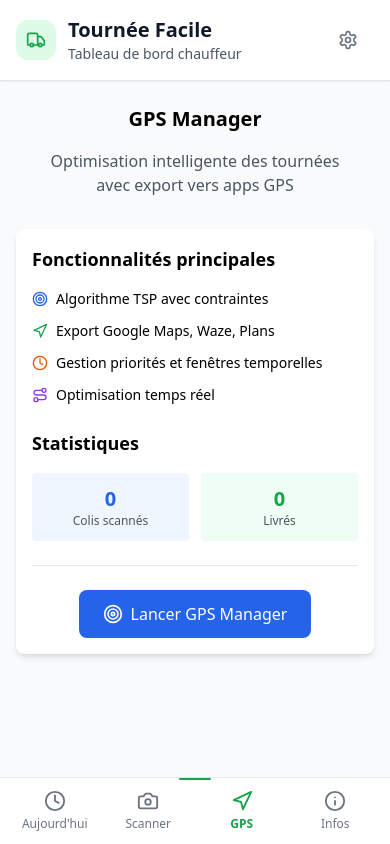
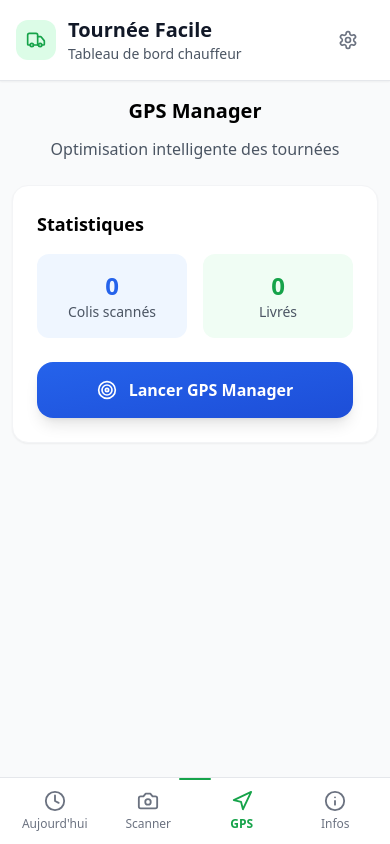
Before and after one commit to Agirumi74/dawra, a React (Vite) app: page / in a window 390 px wide. Both pictures are taken after a click on the button "GPS". Built offline with nearby package versions, Linux system fonts and the light colour scheme.

Commit message:
Fix mobile responsiveness and remove UI clutter - clean, focused interface
Co-authored-by: Agirumi74 <217822417+Agirumi74@users.noreply.github.com>

```diff
--- a/src/components/driver/DriverDashboard.tsx
+++ b/src/components/driver/DriverDashboard.tsx
@@ -107,7 +107,7 @@ export const DriverDashboard: React.FC<DriverDashboardProps> = () => {
   };
 
   return (
-    <div className="min-h-screen bg-gray-50 pb-20">
+    <div className="min-h-screen bg-gray-50 overflow-x-hidden">
       {/* Modals */}
       {state.showBarcodeScanner && (
         <BarcodeScanner
@@ -205,7 +205,7 @@ export const DriverDashboard: React.FC<DriverDashboardProps> = () => {
         </div>
       </header>
 
-      <main className="max-w-4xl mx-auto px-4 sm:px-6 lg:px-8 py-6">
+      <main className="max-w-4xl mx-auto px-3 sm:px-6 lg:px-8 py-4 pb-24">
         {/* Content */}
         {renderContent()}
       </main>
--- a/src/components/driver/views/GPSView.tsx
+++ b/src/components/driver/views/GPSView.tsx
@@ -1,5 +1,5 @@
 import React from 'react';
-import { Target, Navigation, Clock, Route } from 'lucide-react';
+import { Target } from 'lucide-react';
 
 interface Package {
   id: string;
@@ -24,56 +24,31 @@ export const GPSView: React.FC<GPSViewProps> = ({
   return (
     <div className="space-y-6">
       <div className="text-center">
-        <h2 className="text-xl md:text-2xl font-bold mb-4">GPS Manager</h2>
-        <p className="text-gray-600 mb-8 px-4">
-          Optimisation intelligente des tournées avec export vers apps GPS
+        <h2 className="text-xl font-bold mb-3">GPS Manager</h2>
+        <p className="text-gray-600 mb-6 px-4">
+          Optimisation intelligente des tournées
         </p>
       </div>
 
-      <div className="bg-white rounded-lg shadow-md p-4 md:p-6">
-        <div className="grid grid-cols-1 md:grid-cols-2 gap-6">
-          <div className="space-y-4">
-            <h3 className="font-semibold text-lg">Fonctionnalités principales</h3>
-            <div className="space-y-3 text-sm">
-              <div className="flex items-center space-x-2">
-                <Target size={16} className="text-blue-600" />
-                <span>Algorithme TSP avec contraintes</span>
+      <div className="bg-white rounded-2xl shadow-sm border border-gray-100 p-6">
+        <div className="space-y-6">
+          <div>
+            <h3 className="font-semibold text-lg mb-4">Statistiques</h3>
+            <div className="grid grid-cols-2 gap-4">
+              <div className="text-center p-4 bg-blue-50 rounded-xl">
+                <div className="text-2xl font-bold text-blue-600">{packages.length}</div>
+                <div className="text-sm text-gray-600">Colis scannés</div>
               </div>
-              <div className="flex items-center space-x-2">
-                <Navigation size={16} className="text-green-600" />
-                <span>Export Google Maps, Waze, Plans</span>
-              </div>
-              <div className="flex items-center space-x-2">
-                <Clock size={16} className="text-orange-600" />
-                <span>Gestion priorités et fenêtres temporelles</span>
-              </div>
-              <div className="flex items-center space-x-2">
-                <Route size={16} className="text-purple-600" />
-                <span>Optimisation temps réel</span>
+              <div className="text-center p-4 bg-green-50 rounded-xl">
+                <div className="text-2xl font-bold text-green-600">{deliveredCount}</div>
+                <div className="text-sm text-gray-600">Livrés</div>
               </div>
             </div>
           </div>
 
-          <div className="space-y-4">
-            <h3 className="font-semibold text-lg">Statistiques</h3>
-            <div className="grid grid-cols-2 gap-3 text-center">
-              <div className="p-3 bg-blue-50 rounded">
-                <div className="text-xl font-bold text-blue-600">{packages.length}</div>
-                <div className="text-xs text-gray-600">Colis scannés</div>
-              </div>
-              <div className="p-3 bg-green-50 rounded">
-                <div className="text-xl font-bold text-green-600">{deliveredCount}</div>
-                <div className="text-xs text-gray-600">Livrés</div>
-              </div>
-            </div>
-          </div>
-        </div>
-
-        <div className="border-t pt-6 mt-6">
-          <div className="flex justify-center">
           <button
             onClick={onLaunchGPSManager}
-              className="bg-blue-600 text-white py-3 px-6 rounded-lg hover:bg-blue-700 transition-colors flex items-center space-x-2"
+            className="w-full bg-gradient-to-br from-blue-600 to-blue-700 text-white py-4 px-6 rounded-2xl hover:from-blue-700 hover:to-blue-800 active:scale-98 transition-all duration-200 flex items-center justify-center space-x-3 shadow-lg font-semibold"
           >
             <Target size={20} />
             <span>Lancer GPS Manager</span>
@@ -81,6 +56,5 @@ export const GPSView: React.FC<GPSViewProps> = ({
         </div>
       </div>
     </div>
-    </div>
   );
 };
--- a/src/components/driver/views/TodayView.tsx
+++ b/src/components/driver/views/TodayView.tsx
@@ -1,8 +1,6 @@
 import React from 'react';
 import { RouteSection } from '../sections/RouteSection';
 import { QuickActionsSection } from '../sections/QuickActionsSection';
-import { AlertsSection } from '../sections/AlertsSection';
-import { GPSOptimizationSection } from '../sections/GPSOptimizationSection';
 import type { Vehicle } from '../../context/AppContext';
 
 interface TodayViewProps {
@@ -22,8 +20,6 @@ export const TodayView: React.FC<TodayViewProps> = ({
     <div className="space-y-6">
       <RouteSection todayRoute={todayRoute} />
       <QuickActionsSection onScanClick={onScanClick} onGPSManagerClick={onGPSManagerClick} />
-      <GPSOptimizationSection onGPSManagerClick={onGPSManagerClick} />
-      <AlertsSection />
     </div>
   );
 };
```
Lines whose indentation alone changed are shown as unchanged.
